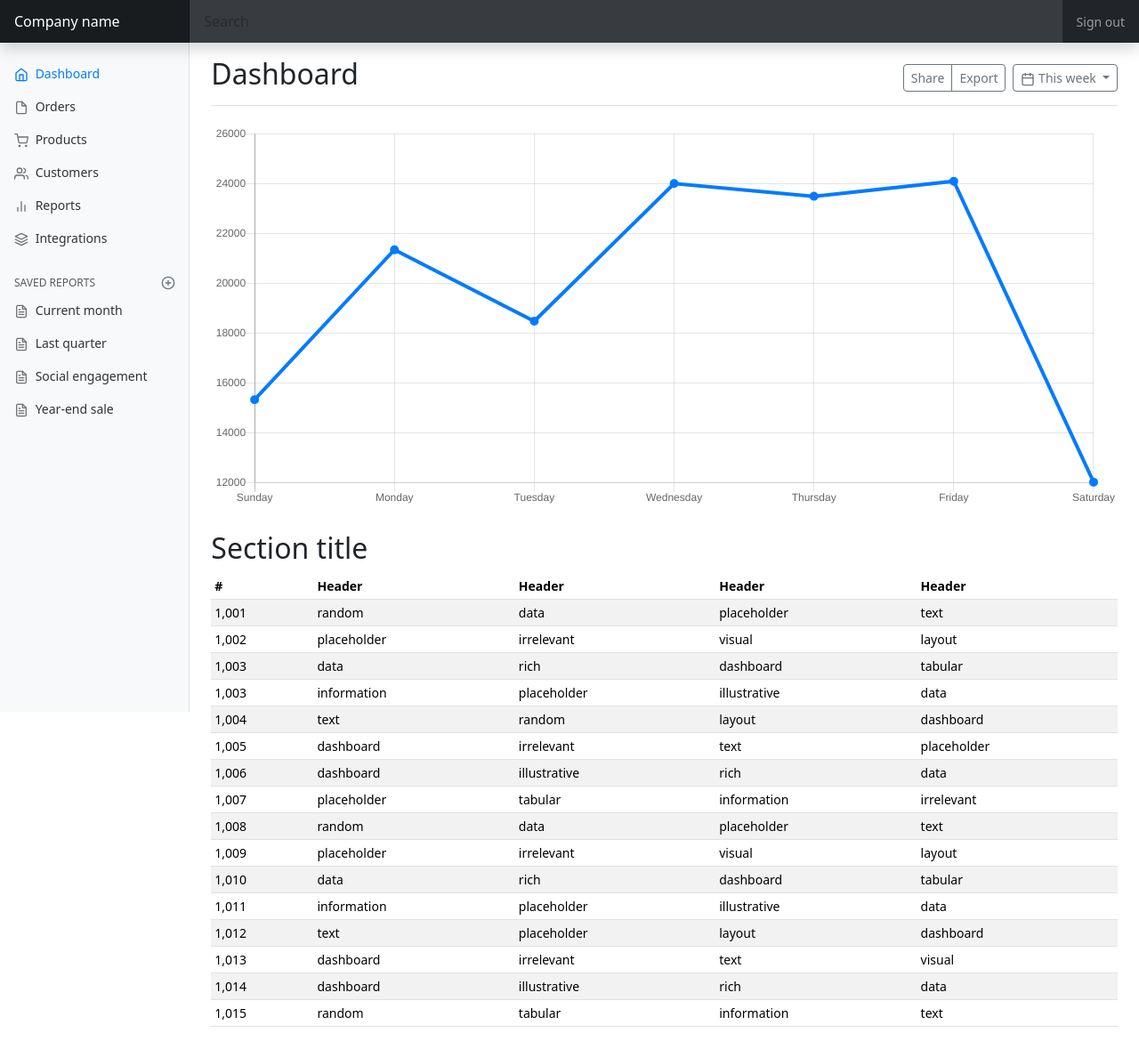
After one commit to BennerLukas/Biblio, a Flask app: page /dev in a window 1280 px wide. The commit adds this page. Shown: the whole page at 89% size. Run offline with Flask 2, Linux system fonts and the light colour scheme; some libraries are stand-ins or nearby versions.

Commit message:
testing with bootstrap

```diff
--- /dev/null
+++ b/src/frontend/app/static/assets/css/style.css
@@ -0,0 +1,100 @@
+body {
+  font-size: .875rem;
+}
+
+.feather {
+  width: 16px;
+  height: 16px;
+  vertical-align: text-bottom;
+}
+
+/*
+ * Sidebar
+ */
+
+.sidebar {
+  position: fixed;
+  top: 0;
+  /* rtl:raw:
+  right: 0;
+  */
+  bottom: 0;
+  /* rtl:remove */
+  left: 0;
+  z-index: 100; /* Behind the navbar */
+  padding: 48px 0 0; /* Height of navbar */
+  box-shadow: inset -1px 0 0 rgba(0, 0, 0, .1);
+}
+
+@media (max-width: 767.98px) {
+  .sidebar {
+    top: 5rem;
+  }
+}
+
+.sidebar-sticky {
+  position: relative;
+  top: 0;
+  height: calc(100vh - 48px);
+  padding-top: .5rem;
+  overflow-x: hidden;
+  overflow-y: auto; /* Scrollable contents if viewport is shorter than content. */
+}
+
+.sidebar .nav-link {
+  font-weight: 500;
+  color: #333;
+}
+
+.sidebar .nav-link .feather {
+  margin-right: 4px;
+  color: #727272;
+}
+
+.sidebar .nav-link.active {
+  color: #007bff;
+}
+
+.sidebar .nav-link:hover .feather,
+.sidebar .nav-link.active .feather {
+  color: inherit;
+}
+
+.sidebar-heading {
+  font-size: .75rem;
+  text-transform: uppercase;
+}
+
+/*
+ * Navbar
+ */
+
+.navbar-brand {
+  padding-top: .75rem;
+  padding-bottom: .75rem;
+  font-size: 1rem;
+  background-color: rgba(0, 0, 0, .25);
+  box-shadow: inset -1px 0 0 rgba(0, 0, 0, .25);
+}
+
+.navbar .navbar-toggler {
+  top: .25rem;
+  right: 1rem;
+}
+
+.navbar .form-control {
+  padding: .75rem 1rem;
+  border-width: 0;
+  border-radius: 0;
+}
+
+.form-control-dark {
+  color: #fff;
+  background-color: rgba(255, 255, 255, .1);
+  border-color: rgba(255, 255, 255, .1);
+}
+
+.form-control-dark:focus {
+  border-color: transparent;
+  box-shadow: 0 0 0 3px rgba(255, 255, 255, .25);
+}
--- /dev/null
+++ b/src/frontend/app/static/assets/js/dashboard.js
@@ -0,0 +1,53 @@
+/* globals Chart:false, feather:false */
+
+(function () {
+  'use strict'
+
+  feather.replace()
+
+  // Graphs
+  var ctx = document.getElementById('myChart')
+  // eslint-disable-next-line no-unused-vars
+  var myChart = new Chart(ctx, {
+    type: 'line',
+    data: {
+      labels: [
+        'Sunday',
+        'Monday',
+        'Tuesday',
+        'Wednesday',
+        'Thursday',
+        'Friday',
+        'Saturday'
+      ],
+      datasets: [{
+        data: [
+          15339,
+          21345,
+          18483,
+          24003,
+          23489,
+          24092,
+          12034
+        ],
+        lineTension: 0,
+        backgroundColor: 'transparent',
+        borderColor: '#007bff',
+        borderWidth: 4,
+        pointBackgroundColor: '#007bff'
+      }]
+    },
+    options: {
+      scales: {
+        yAxes: [{
+          ticks: {
+            beginAtZero: false
+          }
+        }]
+      },
+      legend: {
+        display: false
+      }
+    }
+  })
+})()
--- /dev/null
+++ b/src/frontend/app/templates/dev.html
@@ -0,0 +1,285 @@
+<!doctype html>
+<html lang="en">
+  <head>
+    <meta charset="utf-8">
+    <meta name="viewport" content="width=device-width, initial-scale=1">
+    <meta name="description" content="">
+    <meta name="author" content="Mark Otto, Jacob Thornton, and Bootstrap contributors">
+    <meta name="generator" content="Hugo 0.80.0">
+    <title>Dashboard Template · Bootstrap v5.0</title>
+
+    <link rel="canonical" href="https://getbootstrap.com/docs/5.0/examples/dashboard/">
+
+
+
+    <!-- Bootstrap core CSS -->
+<link href="../assets/dist/css/bootstrap.min.css" rel="stylesheet">
+
+    <style>
+      .bd-placeholder-img {
+        font-size: 1.125rem;
+        text-anchor: middle;
+        -webkit-user-select: none;
+        -moz-user-select: none;
+        user-select: none;
+      }
+
+      @media (min-width: 768px) {
+        .bd-placeholder-img-lg {
+          font-size: 3.5rem;
+        }
+      }
+    </style>
+
+
+    <!-- Custom styles for this template -->
+    <link href="style.css" rel="stylesheet">
+  </head>
+  <body>
+
+<header class="navbar navbar-dark sticky-top bg-dark flex-md-nowrap p-0 shadow">
+  <a class="navbar-brand col-md-3 col-lg-2 me-0 px-3" href="#">Company name</a>
+  <button class="navbar-toggler position-absolute d-md-none collapsed" type="button" data-bs-toggle="collapse" data-bs-target="#sidebarMenu" aria-controls="sidebarMenu" aria-expanded="false" aria-label="Toggle navigation">
+    <span class="navbar-toggler-icon"></span>
+  </button>
+  <input class="form-control form-control-dark w-100" type="text" placeholder="Search" aria-label="Search">
+  <ul class="navbar-nav px-3">
+    <li class="nav-item text-nowrap">
+      <a class="nav-link" href="#">Sign out</a>
+    </li>
+  </ul>
+</header>
+
+<div class="container-fluid">
+  <div class="row">
+    <nav id="sidebarMenu" class="col-md-3 col-lg-2 d-md-block bg-light sidebar collapse">
+      <div class="position-sticky pt-3">
+        <ul class="nav flex-column">
+          <li class="nav-item">
+            <a class="nav-link active" aria-current="page" href="#">
+              <span data-feather="home"></span>
+              Dashboard
+            </a>
+          </li>
+          <li class="nav-item">
+            <a class="nav-link" href="#">
+              <span data-feather="file"></span>
+              Orders
+            </a>
+          </li>
+          <li class="nav-item">
+            <a class="nav-link" href="#">
+              <span data-feather="shopping-cart"></span>
+              Products
+            </a>
+          </li>
+          <li class="nav-item">
+            <a class="nav-link" href="#">
+              <span data-feather="users"></span>
+              Customers
+            </a>
+          </li>
+          <li class="nav-item">
+            <a class="nav-link" href="#">
+              <span data-feather="bar-chart-2"></span>
+              Reports
+            </a>
+          </li>
+          <li class="nav-item">
+            <a class="nav-link" href="#">
+              <span data-feather="layers"></span>
+              Integrations
+            </a>
+          </li>
+        </ul>
+
+        <h6 class="sidebar-heading d-flex justify-content-between align-items-center px-3 mt-4 mb-1 text-muted">
+          <span>Saved reports</span>
+          <a class="link-secondary" href="#" aria-label="Add a new report">
+            <span data-feather="plus-circle"></span>
+          </a>
+        </h6>
+        <ul class="nav flex-column mb-2">
+          <li class="nav-item">
+            <a class="nav-link" href="#">
+              <span data-feather="file-text"></span>
+              Current month
+            </a>
+          </li>
+          <li class="nav-item">
+            <a class="nav-link" href="#">
+              <span data-feather="file-text"></span>
+              Last quarter
+            </a>
+          </li>
+          <li class="nav-item">
+            <a class="nav-link" href="#">
+              <span data-feather="file-text"></span>
+              Social engagement
+            </a>
+          </li>
+          <li class="nav-item">
+            <a class="nav-link" href="#">
+              <span data-feather="file-text"></span>
+              Year-end sale
+            </a>
+          </li>
+        </ul>
+      </div>
+    </nav>
+
+    <main class="col-md-9 ms-sm-auto col-lg-10 px-md-4">
+      <div class="d-flex justify-content-between flex-wrap flex-md-nowrap align-items-center pt-3 pb-2 mb-3 border-bottom">
+        <h1 class="h2">Dashboard</h1>
+        <div class="btn-toolbar mb-2 mb-md-0">
+          <div class="btn-group me-2">
+            <button type="button" class="btn btn-sm btn-outline-secondary">Share</button>
+            <button type="button" class="btn btn-sm btn-outline-secondary">Export</button>
+          </div>
+          <button type="button" class="btn btn-sm btn-outline-secondary dropdown-toggle">
+            <span data-feather="calendar"></span>
+            This week
+          </button>
+        </div>
+      </div>
+
+      <canvas class="my-4 w-100" id="myChart" width="900" height="380"></canvas>
+
+      <h2>Section title</h2>
+      <div class="table-responsive">
+        <table class="table table-striped table-sm">
+          <thead>
+            <tr>
+              <th>#</th>
+              <th>Header</th>
+              <th>Header</th>
+              <th>Header</th>
+              <th>Header</th>
+            </tr>
+          </thead>
+          <tbody>
+            <tr>
+              <td>1,001</td>
+              <td>random</td>
+              <td>data</td>
+              <td>placeholder</td>
+              <td>text</td>
+            </tr>
+            <tr>
+              <td>1,002</td>
+              <td>placeholder</td>
+              <td>irrelevant</td>
+              <td>visual</td>
+              <td>layout</td>
+            </tr>
+            <tr>
+              <td>1,003</td>
+              <td>data</td>
+              <td>rich</td>
+              <td>dashboard</td>
+              <td>tabular</td>
+            </tr>
+            <tr>
+              <td>1,003</td>
+              <td>information</td>
+              <td>placeholder</td>
+              <td>illustrative</td>
+              <td>data</td>
+            </tr>
+            <tr>
+              <td>1,004</td>
+              <td>text</td>
+              <td>random</td>
+              <td>layout</td>
+              <td>dashboard</td>
+            </tr>
+            <tr>
+              <td>1,005</td>
+              <td>dashboard</td>
+              <td>irrelevant</td>
+              <td>text</td>
+              <td>placeholder</td>
+            </tr>
+            <tr>
+              <td>1,006</td>
+              <td>dashboard</td>
+              <td>illustrative</td>
+              <td>rich</td>
+              <td>data</td>
+            </tr>
+            <tr>
+              <td>1,007</td>
+              <td>placeholder</td>
+              <td>tabular</td>
+              <td>information</td>
+              <td>irrelevant</td>
+            </tr>
+            <tr>
+              <td>1,008</td>
+              <td>random</td>
+              <td>data</td>
+              <td>placeholder</td>
+              <td>text</td>
+            </tr>
+            <tr>
+              <td>1,009</td>
+              <td>placeholder</td>
+              <td>irrelevant</td>
+              <td>visual</td>
+              <td>layout</td>
+            </tr>
+            <tr>
+              <td>1,010</td>
+              <td>data</td>
+              <td>rich</td>
+              <td>dashboard</td>
+              <td>tabular</td>
+            </tr>
+            <tr>
+              <td>1,011</td>
+              <td>information</td>
+              <td>placeholder</td>
+              <td>illustrative</td>
+              <td>data</td>
+            </tr>
+            <tr>
+              <td>1,012</td>
+              <td>text</td>
+              <td>placeholder</td>
+              <td>layout</td>
+              <td>dashboard</td>
+            </tr>
+            <tr>
+              <td>1,013</td>
+              <td>dashboard</td>
+              <td>irrelevant</td>
+              <td>text</td>
+              <td>visual</td>
+            </tr>
+            <tr>
+              <td>1,014</td>
+              <td>dashboard</td>
+              <td>illustrative</td>
+              <td>rich</td>
+              <td>data</td>
+            </tr>
+            <tr>
+              <td>1,015</td>
+              <td>random</td>
+              <td>tabular</td>
+              <td>information</td>
+              <td>text</td>
+            </tr>
+          </tbody>
+        </table>
+      </div>
+    </main>
+  </div>
+</div>
+
+
+    <script src="../assets/dist/js/bootstrap.bundle.min.js"></script>
+
+      <script src="https://cdn.jsdelivr.net/npm/feather-icons@4.28.0/dist/feather.min.js" integrity="sha384-uO3SXW5IuS1ZpFPKugNNWqTZRRglnUJK6UAZ/gxOX80nxEkN9NcGZTftn6RzhGWE" crossorigin="anonymous"></script><script src="https://cdn.jsdelivr.net/npm/chart.js@2.9.4/dist/Chart.min.js" integrity="sha384-zNy6FEbO50N+Cg5wap8IKA4M/ZnLJgzc6w2NqACZaK0u0FXfOWRRJOnQtpZun8ha" crossorigin="anonymous"></script><script src="dashboard.js"></script>
+  </body>
+</html>
--- a/src/frontend/app/templates/index.html
+++ b/src/frontend/app/templates/index.html
@@ -1,6 +1,6 @@
 <!-- index.html-->
 
-{% extends "base/base.html" %}
+{% extends "includes/base.html" %}
 {% block title %}Home{% endblock %}
 {% block body %}
 <div class="jumbotron">
--- a/src/frontend/app/views.py
+++ b/src/frontend/app/views.py
@@ -34,7 +34,7 @@ def list_read_books():
         print(request.form)
         result = bib.list_read_books()
         print(result.head())
-        return render_template("base/table.html", tables=[result.to_html(classes="data")], titles=result.columns.values)
+        return render_template("includes/table.html", tables=[result.to_html(classes="data")], titles=result.columns.values)
 
 
 @app.route('/return_book', methods=['POST', 'GET'])
@@ -63,3 +63,8 @@ def reading_history():
 @app.route('/loans', methods=['POST', 'GET'])                       # active and past loans; type table
 def loans():
     return render_template("table.html")
+
+
+@app.route('/dev', methods=['POST', 'GET'])                       # Testing
+def dev():
+    return render_template("dev.html")
```
Also changed, not shown: src/frontend/app/static/assets/css/style.rtl.css (added, +96 -0 lines), src/frontend/app/static/style.css (deleted, +0 -7 lines), src/frontend/app/templates/base/base.html (deleted, +0 -31 lines), src/frontend/app/templates/includes/base.html (added, +60 -0 lines), src/frontend/app/models.py (deleted), src/frontend/app/templates/accounts/login.html (renamed from src/frontend/app/templates/login.html), src/frontend/app/templates/includes/table.html (renamed from src/frontend/app/templates/base/table.html), src/frontend/app/templates/results/fail.html (renamed from src/frontend/app/templates/fail.html), src/frontend/app/templates/results/result.html (renamed from src/frontend/app/templates/result.html), src/frontend/app/templates/results/success.html (renamed from src/frontend/app/templates/success.html).
